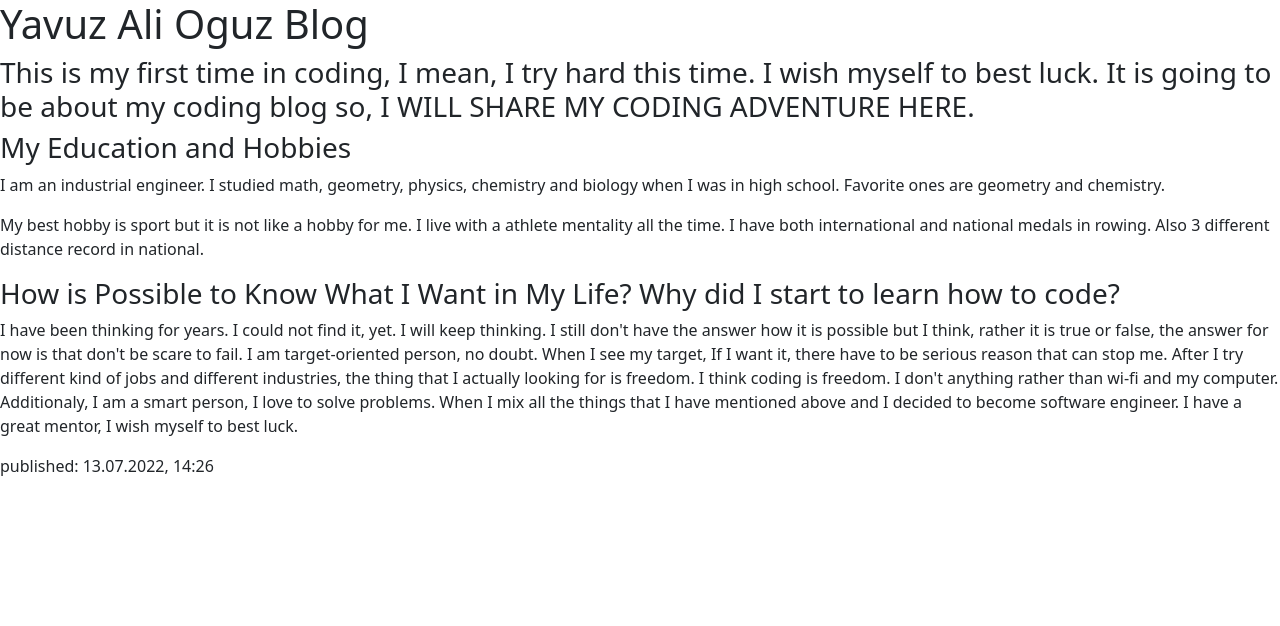
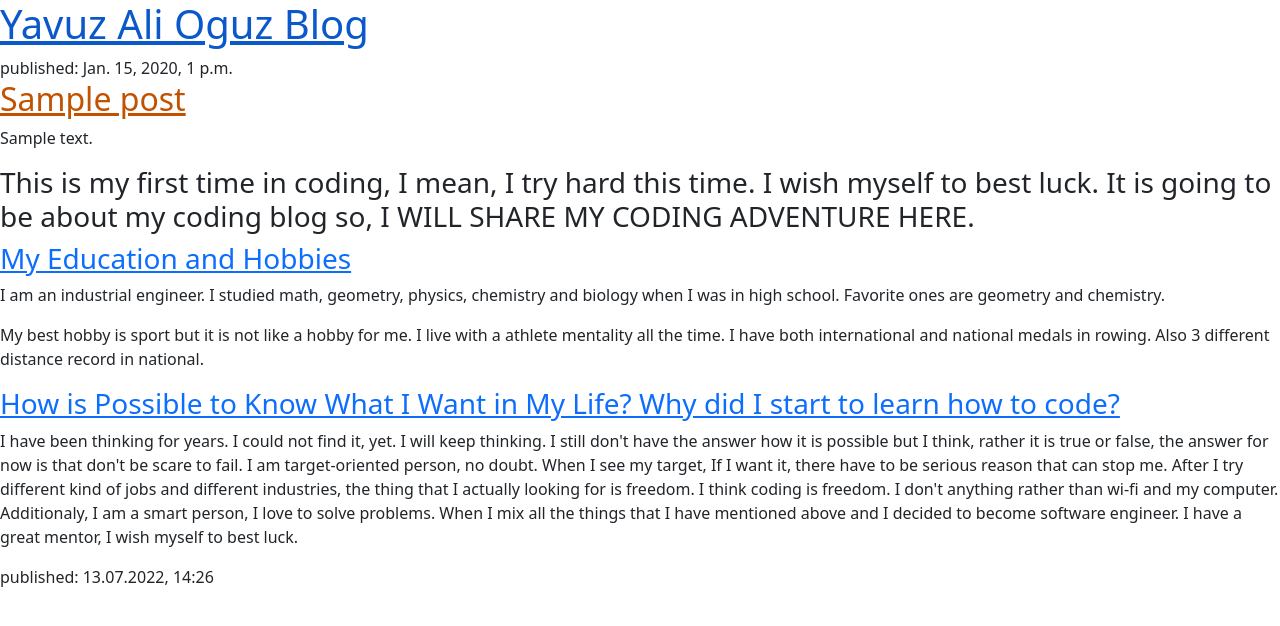
Before and after one commit to yavuzalioguz/my-first-blog, a Django app: page / in a window 1280 px wide. Shown: the top 626 px of the page. Run offline with Django 3.2, Linux system fonts and the light colour scheme; tables that the repository leaves empty hold one stand-in row (values such as "Sample post").

Commit message:
Modified templates to display posts from database.

```diff
--- a/blog/templates/blog/post_list.html
+++ b/blog/templates/blog/post_list.html
@@ -1,14 +1,24 @@
+{% load static %}
 <!DOCTYPE html>
-
 <html>
     <head>
         <title>Yavuz Ali Oguz</title>
         <link rel="stylesheet" href="https://cdn.jsdelivr.net/npm/bootstrap@5.1.3/dist/css/bootstrap.min.css" integrity="sha384-1BmE4kWBq78iYhFldvKuhfTAU6auU8tT94WrHftjDbrCEXSU1oBoqyl2QvZ6jIW3" crossorigin="anonymous">
+        <link rel="stylesheet" href="{% static 'css/blog.css' %}">
+
     </head>
     <body>
       <header>
-  <h1><a=>Yavuz Ali Oguz Blog</a></h1>
+          <h1><a href= "">Yavuz Ali Oguz Blog</a></h1>
       </header>
+
+      {% for post in posts %}
+            <article>
+                <time>published: {{ post.published_date }}</time>
+                <h2><a href="">{{ post.title }}</a></h2>
+                <p>{{ post.text|linebreaksbr }}</p>
+            </article>
+      {% endfor %}
 
             </article>
                  <h3>This is my first time in coding, I mean, I try hard this time. I wish myself to best luck.
@@ -17,13 +27,13 @@
 
 
             <article>
-  <h3><a="">My Education and Hobbies</a></h3>
+                <h3><a href ="">My Education and Hobbies</a></h3>
                 <p>I am an industrial engineer. I studied math, geometry, physics, chemistry and biology when I was in high school. Favorite ones are geometry and chemistry.</p>
                 </p>My best hobby is sport but it is not like a hobby for me. I live with a athlete mentality all the time. I have both international and national medals in rowing. Also 3 different distance record in national. </p>
             </article>
 
             <article>
-  <h3><a="">How is Possible to Know What I Want in My Life? Why did I start to learn how to code?</a></h3>
+                <h3><a href ="">How is Possible to Know What I Want in My Life? Why did I start to learn how to code?</a></h3>
                 <p>I have been thinking for years. I could not find it, yet. I will keep thinking. I still don't have the answer how it is possible but I think, rather it is true or false, the answer for now is that don't be scare to fail.
                    I am target-oriented person, no doubt. When I see my target, If I want it, there have to be serious reason that can stop me.
                    After I try different kind of jobs and different industries, the thing that I actually looking for is freedom. I think coding is freedom. I don't anything rather than wi-fi and my computer.
```
Lines whose indentation alone changed are shown as unchanged.
